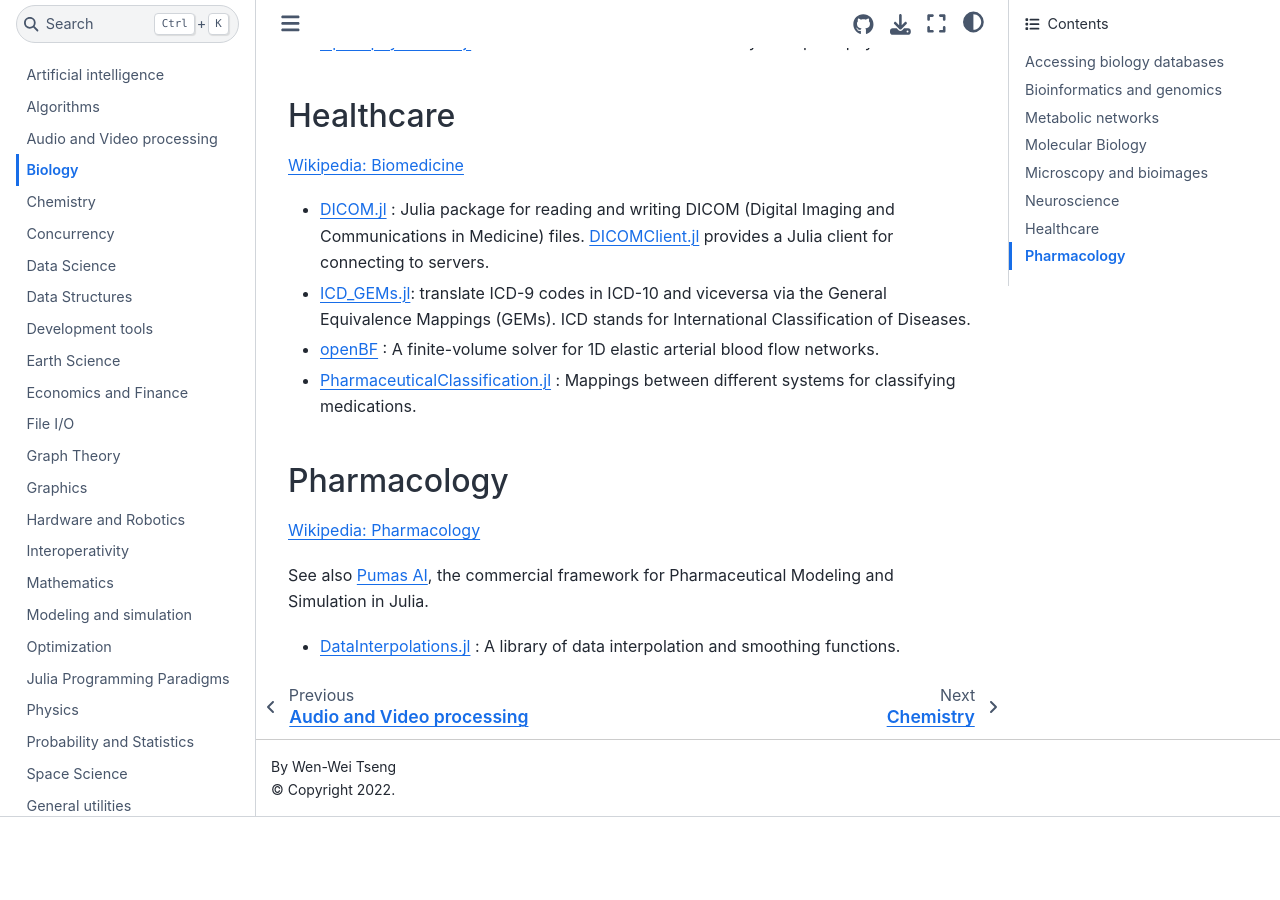
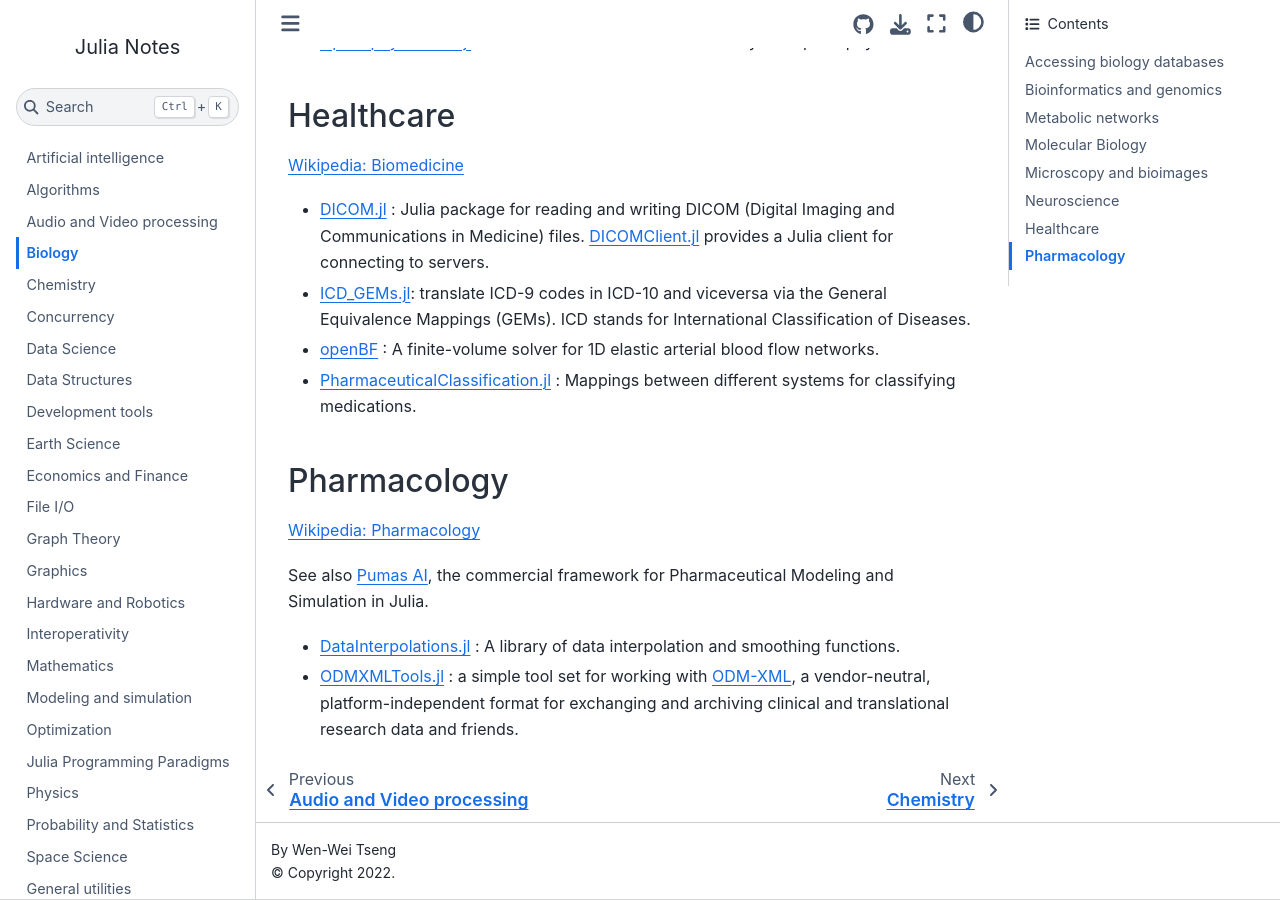
Before and after one commit to sosiristseng/julia-notes, a Jupyter Book: the page built from docs/biology.md, in a window 1280 px wide and 900 px high, scrolled down 3822 px. Built offline with Jupyter Book 1.0.4 settings and Sphinx 7.4.7 and the Sphinx Book theme 1.1.4, drawn with Linux system fonts in a browser that asks for light colours; before the commit the page ends 4639 px from its top, so only the background shows below that.

Commit message:
ODMXMLTools

```diff
--- a/docs/biology.md
+++ b/docs/biology.md
@@ -121,3 +121,4 @@
 See also [Pumas AI](https://github.com/PumasAI), the commercial framework for Pharmaceutical Modeling and Simulation in Julia.
 
 - [DataInterpolations.jl](https://github.com/PumasAI/DataInterpolations.jl) : A library of data interpolation and smoothing functions.
+- [ODMXMLTools.jl](https://github.com/PharmCat/ODMXMLTools.jl) : a simple tool set for working with [ODM-XML](https://www.cdisc.org/standards/data-exchange/odm), a vendor-neutral, platform-independent format for exchanging and archiving clinical and translational research data and friends.
```
